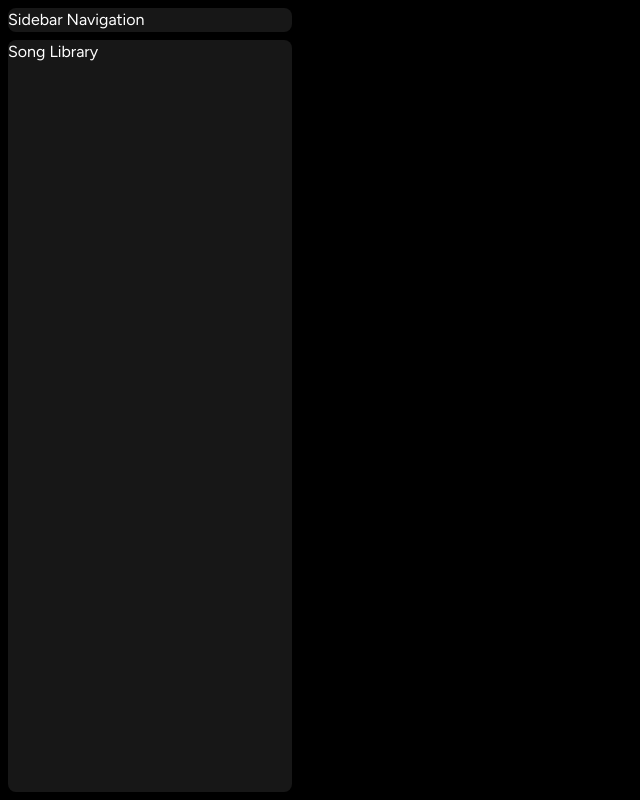
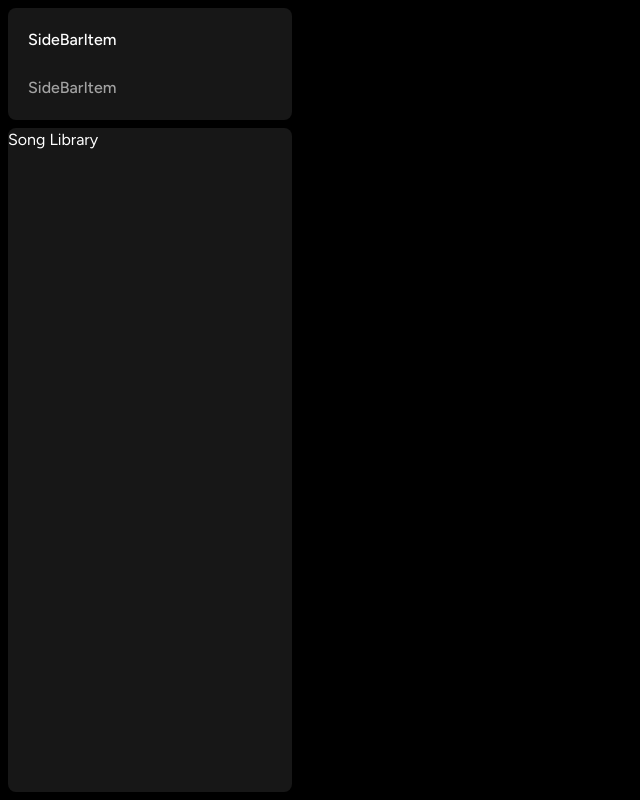
Before and after one commit to GrungeElFz/NextJS_Spotify.Clone, a Next.js app: page / in a window 1280 px wide. Shown: the whole page, without its empty margins (0-640 px from the left). Built offline with nearby package versions, Linux system fonts and the light colour scheme.

Commit message:
Modified:   Import SideBarItem from "./SideBarItem"; (components/SideBar.tsx)             Replaced 'SideBar Navigation' with `<SideBarItem .. >` component

```diff
--- a/components/SideBar.tsx
+++ b/components/SideBar.tsx
@@ -5,6 +5,7 @@ import { usePathname } from "next/navigation";
 import { HiHome } from "react-icons/hi";
 import { BiSearch } from "react-icons/bi";
 import Box from "./Box";
+import SideBarItem from "./SideBarItem";
 
 interface SideBarProps {
   children: React.ReactNode;
@@ -33,7 +34,14 @@ const SideBar: React.FC<SideBarProps> = ({ children }) => {
   return (
     <div className="flex h-full">
       <div className="hidden h-full md:flex flex-col gap-y-2 w-[300px] p-2">
-        <Box>Sidebar Navigation</Box>
+        <Box>
+          <div className="flex flex-col gap-y-4 px-5 py-4">
+            {routes.map((item) => (
+              <SideBarItem key={item.label} {...item} />
+            ))}
+          </div>
+        </Box>
+
         <Box className="overflow-y-auto h-full">Song Library</Box>
       </div>
     </div>
```
